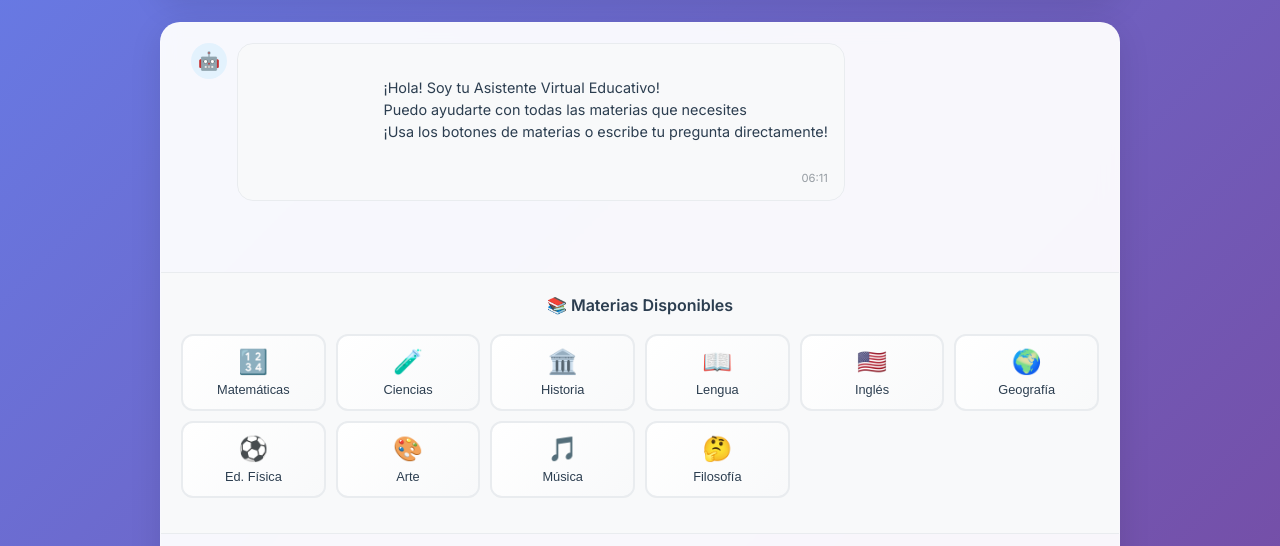
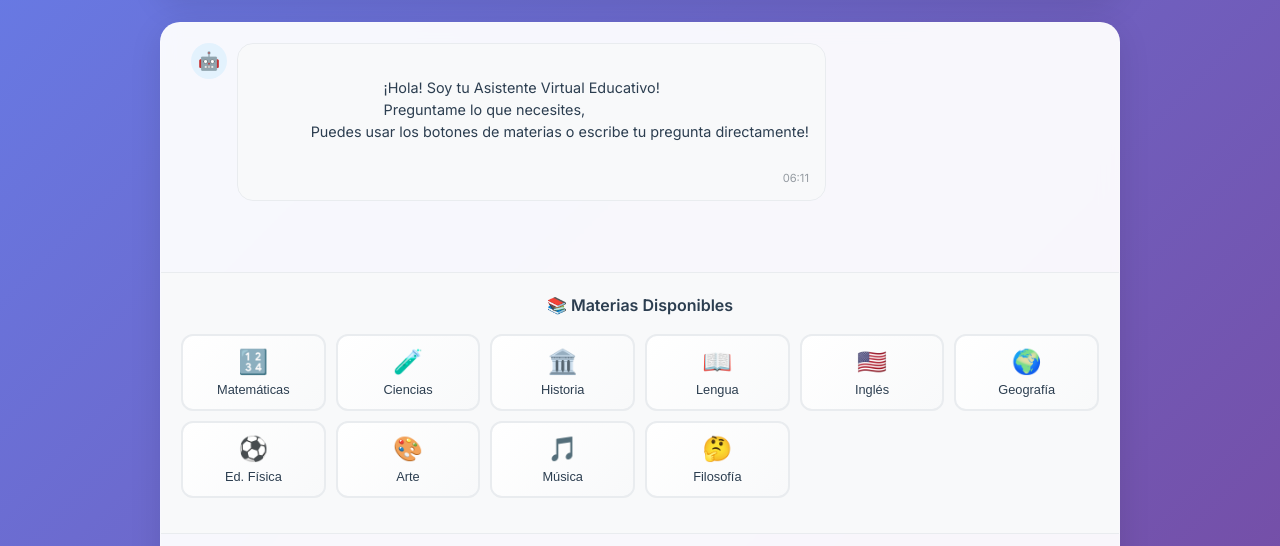
Before and after one commit to CEGJujuy/AV-Demo-V1, a website built with Vite: page index.html in a window 1280 px wide. Shown: the part 234-780 px from the top of the page. Built offline with nearby package versions, Linux system fonts and the light colour scheme.

Commit message:
Updated index.html

```diff
--- a/index.html
+++ b/index.html
@@ -25,8 +25,8 @@
                         <div class="message-content">
                             <div class="message-text">
                                 ¡Hola! Soy tu Asistente Virtual Educativo!
-                                Puedo ayudarte con todas las materias que necesites
-                                ¡Usa los botones de materias o escribe tu pregunta directamente!
+                                Preguntame lo que necesites,
+              Puedes usar los botones de materias o escribe tu pregunta directamente!
                             </div>
                             <div class="message-time" id="welcomeTime"></div>
                         </div>
```
